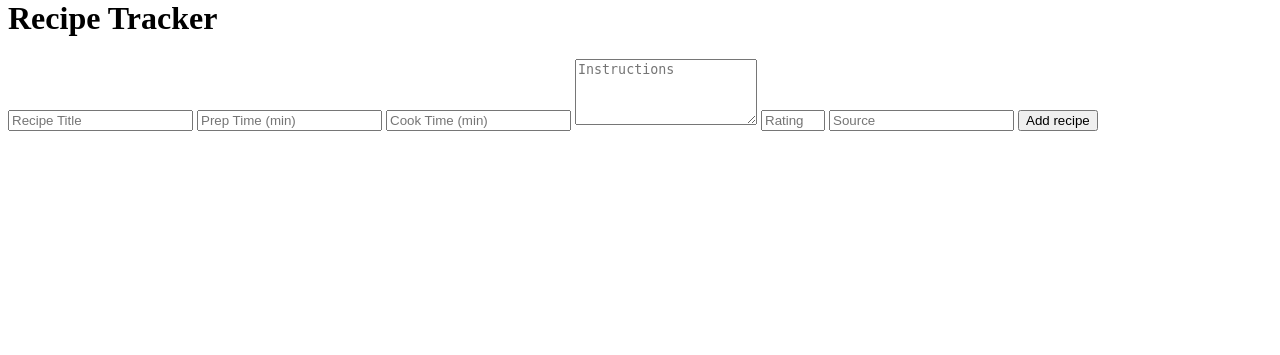
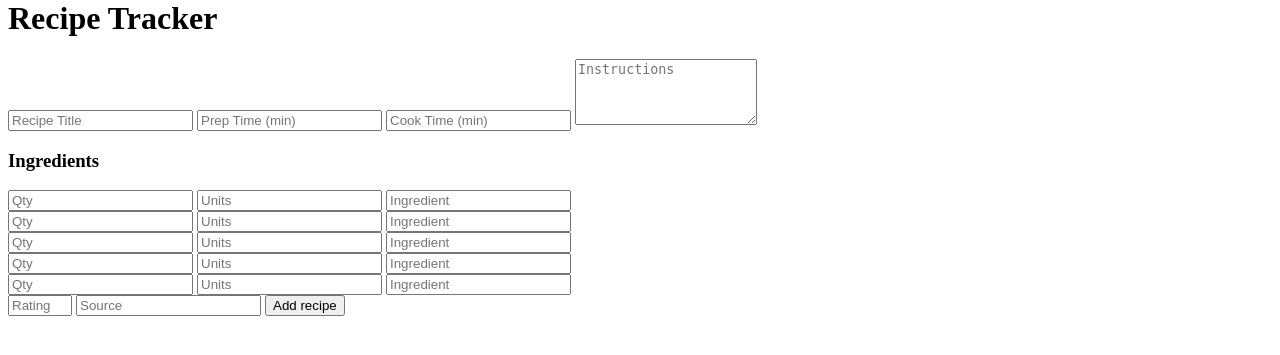
Before and after one commit to jmgartley/recipe-keeper, a Flask app: page / in a window 1280 px wide. Shown: the part 21-376 px from the top of the page. Run offline with Flask 3, Linux system fonts and the light colour scheme; data that the repository does not hold is empty.

Commit message:
Added functionality to save ingredients (Current max of 5)

```diff
--- a/app.py
+++ b/app.py
@@ -19,7 +19,7 @@ def index():
 @app.route("/add", methods=["POST"])
 def add():
     conn = get_db()
-    conn.execute(
+    cursor = conn.execute(
         "INSERT INTO recipes (title, prep_time, cook_time,instructions, rating, source) VALUES (?, ?, ?, ?, ?, ?)",
         (
             request.form["title"],
@@ -30,9 +30,32 @@ def add():
             request.form.get("instructions") or None
         )
     )
+    recipe_id = cursor.lastrowid
+
+    quantities = request.form.getlist("ingredient_quantity")
+    units = request.form.getlist("ingredient_unit")
+    ingredients = request.form.getlist("ingredient_name")
+
+    for qty, unit, ingr in zip(quantities, units, ingredients):
+        if ingr.strip():
+            ingredient_id = get_or_create_ingredient(conn, ingr.strip())
+            conn.execute(
+                "INSERT INTO recipe_ingredients (recipe_id, ingredient_id, quantity, unit) VALUES (?, ?, ?, ?)",
+                (recipe_id, ingredient_id, qty or None, unit or None)
+            )
+
     conn.commit()
     conn.close()
     return redirect("/")
 
+def get_or_create_ingredient(conn, name):
+    #if ingredient already in ingredient table, use that
+    #else, make ingredient row in ingredient table and now use that
+    row = conn.execute("SELECT id FROM ingredients WHERE name = ?", (name,)).fetchone()
+    if row:
+        return row["id"]
+    cursor = conn.execute("INSERT INTO ingredients (name) VALUES (?)", (name,))
+    return cursor.lastrowid
+
 if __name__ == "__main__":
     app.run(debug=True)
--- a/templates/index.html
+++ b/templates/index.html
@@ -11,8 +11,19 @@
             <input type="number" name="prep_time" placeholder="Prep Time (min)">
             <input type="number" name="cook_time" placeholder="Cook Time (min)">
             <textarea name="instructions" placeholder="Instructions" rows="4"></textarea>
+
+            <h3>Ingredients</h3>
+            {% for i in range(5) %}
+                <div>
+                    <input type="number" name="ingredient_quantity" placeholder="Qty" step=".25">
+                    <input type="text" name="ingredient_unit" placeholder="Units">
+                    <input type="text" name="ingredient_name" placeholder="Ingredient">
+                </div>
+            {% endfor %}
+
             <input type="number" name="rating" placeholder="Rating (1-5)" step="0.5" min="1" max="5">
             <input type="text" name="source" placeholder="Source">
+
             <button type="submit">Add recipe</button>
         </form>
 
```
